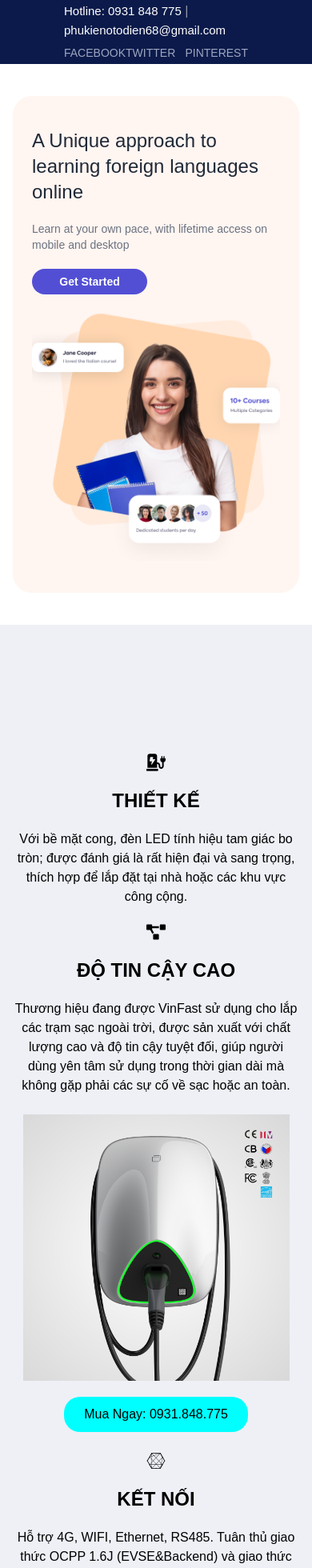
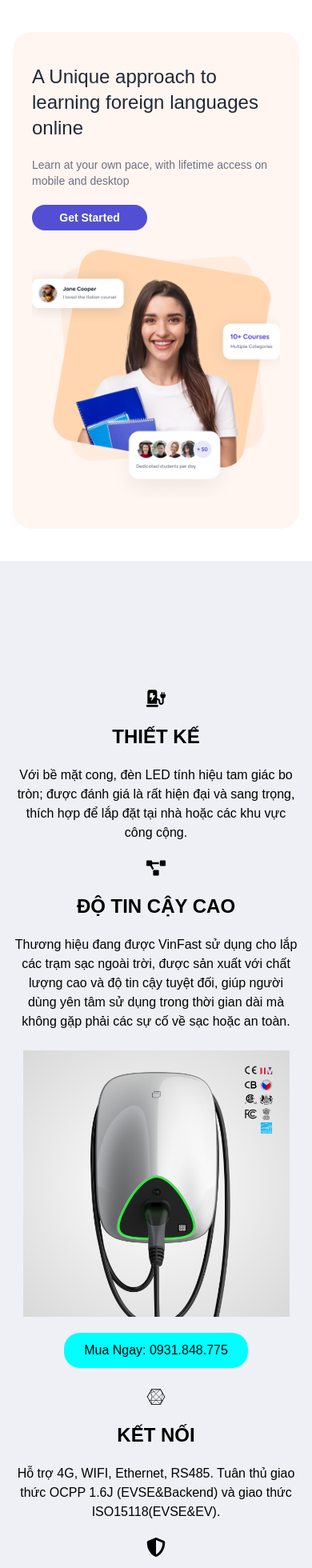
Before and after one commit to QuocDung21/DuanLadingPage, a Next.js app: page / in a window 390 px wide. Shown: the top 1960 px of the page at 80% size. Built offline with nearby package versions, Linux system fonts and the light colour scheme.

Commit message:
Update navbar and footer responsive

```diff
--- a/components/Footer/Footer.js
+++ b/components/Footer/Footer.js
@@ -12,14 +12,13 @@ const Footer = () => {
             <img className="h-[30px] w-[30px]" src="https://phukienotodien.com.vn/wp-content/uploads/2023/02/phukienotodien-scaled.jpg" />
           </a>
         </div>
-        <div className="w-[85%] text-left text-[15px]">
+        <div className="w-[100%] lg:text-left text-[15px] text-center md:text-center">
           <p className="text-[#FFF] ">Lắp đặt ngay bộ sạc ô tô điện tại nhà với chức năng sạc nhanh, thao tác đơn giản, an toàn và tiện lợi nhất</p>
         </div>
       </div>
-      <hr class="h-px bg-slate-500 border-0 dark:bg-gray-700" />
-      <div className="bg-[#0B1A4A] h-[80px] w-full flex md:flex-row flex-col justify-around items-center pl-20 pr-20">
-        <div className="w-[100%] ">
-          <span className=" text-[#FFF] text-[15px] font-Muli text-left hover:text-[#00FFFF]">
+      <div className="bg-[#0B1A4A] h-[80px] w-full flex md:flex-row flex-col justify-around items-center p-10 border-t">
+        <div className="w-[100%] lg:text-left text-center md:text-center">
+          <span className=" text-[#FFF] text-[15px] font-Muli  hover:text-[#00FFFF]">
             Hotline: 0931.848.775 (Mr.Dũng)
           </span>{"   "}
           <span className=" text-[#9599a6]"> | </span>
@@ -27,7 +26,7 @@ const Footer = () => {
             phukienotodien68@gmail.com
           </span>
         </div>
-        <div className="w-[100%]  font-Muli text-right">
+        <div className="w-[100%] font-Muli lg:text-right text-center md:text-center">
           <span className=" text-[#FFF] text-[15px]">
             Bản Quyền Thuộc Về Phukienotodien.Com.Vn
           </span>
--- a/components/Navbar/Navbar.js
+++ b/components/Navbar/Navbar.js
@@ -2,8 +2,8 @@ import React from 'react'
 
 const Navbar = () => {
   return (
-    <div className="bg-[#0B1A4A] h-[80px] w-full flex md:flex-row flex-col justify-around items-center pl-20 pr-20">
-      <div className="w-[100%] ">
+    <div className="bg-[#0B1A4A] h-[80px] w-full lg:flex hidden md:block md:text-center justify-around items-center pl-20 pr-20">
+      <div className="w-[100%] lg:text-left md:text-center">
         <span className=" text-[#FFF] text-[15px] font-Muli text-left hover:text-[#00FFFF]">
           Hotline: 0931 848 775
         </span>{"   "}
@@ -12,7 +12,7 @@ const Navbar = () => {
           phukienotodien68@gmail.com
         </span>
       </div>
-      <div className="w-[100%] font-Muli justify-end flex text-[#9FA6C0]">
+      <div className="w-[100%] font-Muli lg:justify-end md:justify-center flex text-[#9FA6C0]">
         <div class="flex-initial w-32 hover:text-[#FFFF]" >
           <a className="text-[14px]" href="https://www.facebook.com/groups/532055499048261">FACEBOOK</a>
         </div>
--- a/components/Uudiem.js
+++ b/components/Uudiem.js
@@ -24,7 +24,7 @@ const Uudiem = () => {
         <div className="flex flex-col gap-5 items-center">
           <img src="/assets/changing.png" alt="v1" className="w-[333px] h-[333px]" />
           <button className=" bg-[#00ffff] h-[44px] w-[230px] rounded-[20px] ">
-            Mua Ngay: 0931.848.775
+            Mua Ngay: <a href={`tel:0931848775`}>0931.848.775</a>
           </button>
         </div>{" "}
         <div className="flex flex-col gap-5 items-center">
```
